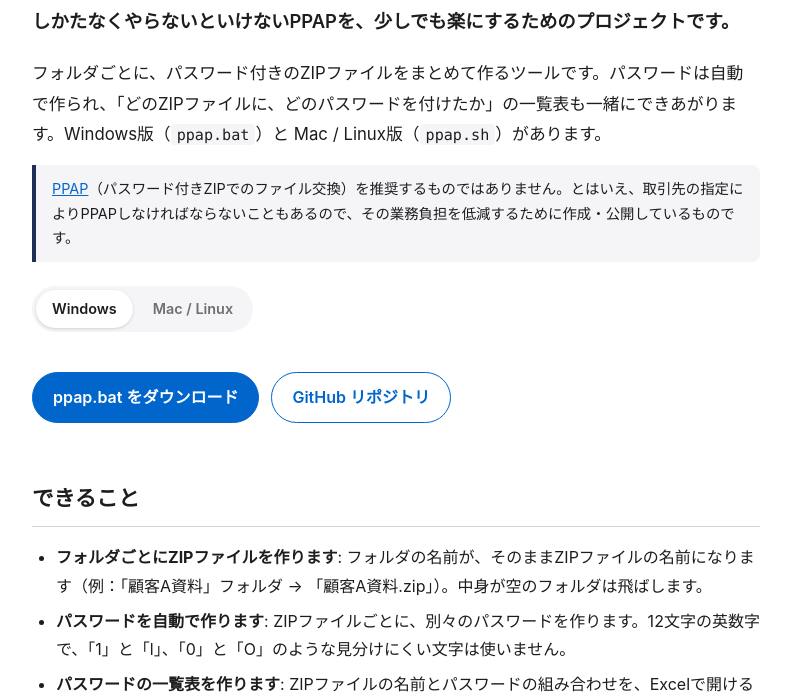
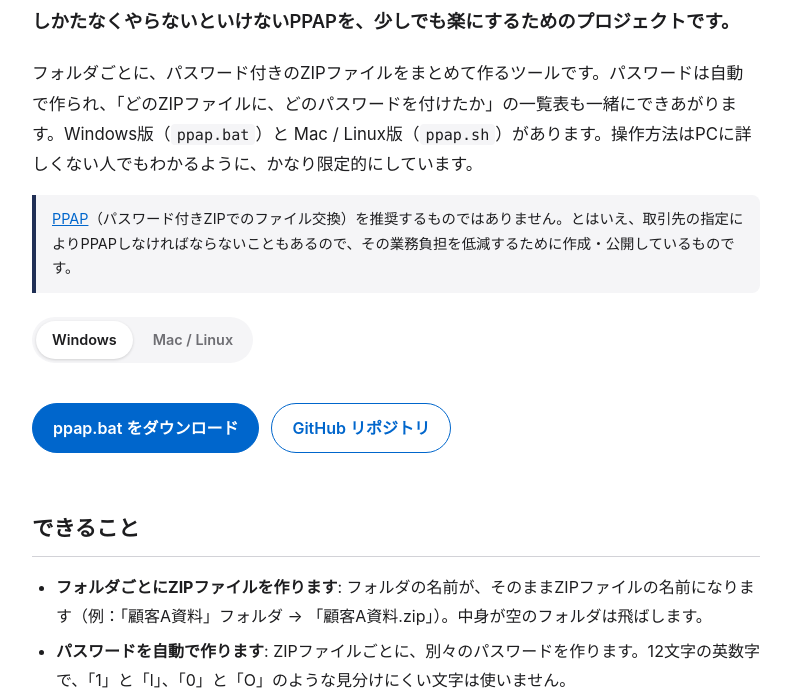
Before and after one commit to kwaka1208/lets-ppap, a plain HTML site: page index.html in a window 1280 px wide. Shown: the part 90-787 px from the top of the page, without its empty margins (244-1034 px from the left). Drawn offline with Linux system fonts and the light colour scheme.

Commit message:
Note that usage is intentionally limited for non-technical users
Co-Authored-By: Claude Opus 5.5 <noreply@anthropic.com>
Claude-Session: https://claude.ai/code/session_01HaYBuqLaCNU96Aw3QttxnM

```diff
--- a/index.html
+++ b/index.html
@@ -124,7 +124,7 @@
 <main>
   <h1>PPAP省力化プロジェクト</h1>
   <p class="tagline">しかたなくやらないといけないPPAPを、少しでも楽にするためのプロジェクトです。</p>
-  <p class="lead">フォルダごとに、パスワード付きのZIPファイルをまとめて作るツールです。パスワードは自動で作られ、「どのZIPファイルに、どのパスワードを付けたか」の一覧表も一緒にできあがります。Windows版（<code>ppap.bat</code>）と Mac / Linux版（<code>ppap.sh</code>）があります。</p>
+  <p class="lead">フォルダごとに、パスワード付きのZIPファイルをまとめて作るツールです。パスワードは自動で作られ、「どのZIPファイルに、どのパスワードを付けたか」の一覧表も一緒にできあがります。Windows版（<code>ppap.bat</code>）と Mac / Linux版（<code>ppap.sh</code>）があります。操作方法はPCに詳しくない人でもわかるように、かなり限定的にしています。</p>
   <p class="notice"><a href="https://ja.wikipedia.org/wiki/PPAP_(%E3%82%BB%E3%82%AD%E3%83%A5%E3%83%AA%E3%83%86%E3%82%A3)" target="_blank" rel="noopener noreferrer">PPAP</a>（パスワード付きZIPでのファイル交換）を推奨するものではありません。とはいえ、取引先の指定によりPPAPしなければならないこともあるので、その業務負担を低減するために作成・公開しているものです。</p>
   <div class="os-tabs" role="tablist" aria-label="OSを選択">
     <button type="button" role="tab" data-os-tab="win" aria-selected="true">Windows</button>
```
Also changed, not shown: 1 other file.
